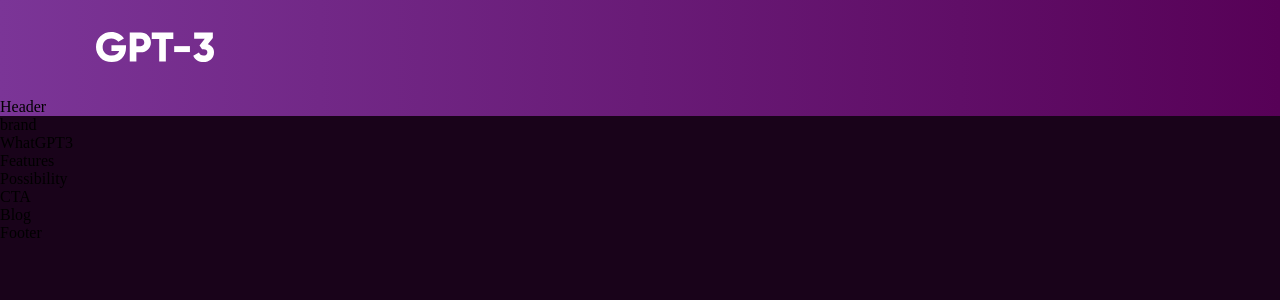
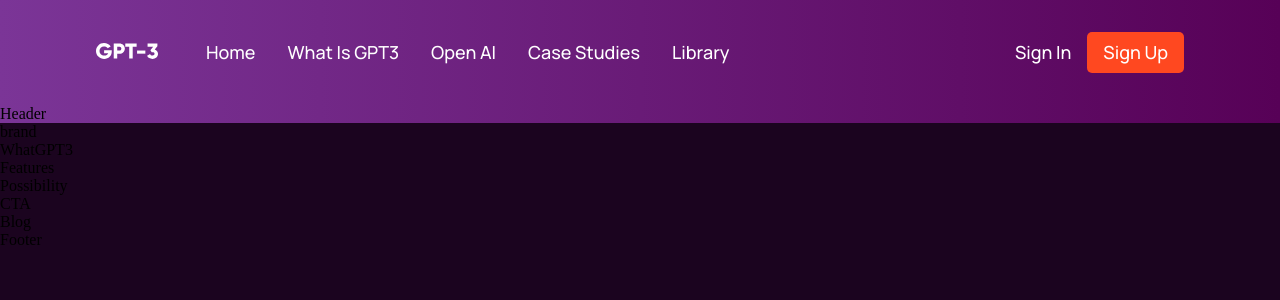
Before and after one commit to Saurabh-101/GPT3, a React (Create React App) app: page / in a window 1280 px wide. Shown: the top 300 px of the page. Built offline with nearby package versions, Linux system fonts and the light colour scheme.

Commit message:
Navbar done

```diff
--- a/package.json
+++ b/package.json
@@ -9,6 +9,7 @@
     "@testing-library/user-event": "^13.5.0",
     "react": "^19.1.0",
     "react-dom": "^19.1.0",
+    "react-icons": "^5.5.0",
     "react-scripts": "5.0.1",
     "web-vitals": "^2.1.4"
   },
--- a/src/components/navbar/Navbar.jsx
+++ b/src/components/navbar/Navbar.jsx
@@ -1,8 +1,18 @@
-import React from 'react'
-import {RiMenu3Line, RiCloseLin} from 'react-icons/ri';
+import React, { useState } from 'react'
+import {RiMenu3Line, RiCloseLine} from 'react-icons/ri';
 import logo from '../../assets/logo.svg'
 import './navbar.css'
-const navbar = () => {
+const Menu = () =>(
+  <>
+  <p><a href="#Home">Home</a></p>
+  <p><a href="#wgpt3">What is GPT3</a></p>
+  <p><a href="#possibility">Open AI</a></p>
+  <p><a href="#features">Case Studies</a></p>
+  <p><a href="#blog">Library</a></p>
+  </>
+)
+const Navbar = () => {
+  const [toggleMenu, setToggleMenu] = useState(false);
   return (
     <>
       <div className='gpt3__navbar'>
@@ -10,10 +20,37 @@
           <div className="gpt3__navbar-links_logo">
             <img src={logo} alt="Logo" />
           </div>
+          <div className='gpt3__navbar-links_container'>
+            <Menu/>
+          </div>
+
+        </div>
+        <div className='gpt3__navbar-sign'>
+          <p>Sign in</p>
+          <button>Sign Up</button>
+        </div>
+        <div className='gpt3__navbar-menu'>
+            {toggleMenu
+              ? <RiCloseLine color='#ffff' size={27} onClick={()=>{setToggleMenu(false)}}/> : <RiMenu3Line color='#ffff' size={27} onClick={()=>{setToggleMenu(true)}}/>
+            }
+            {
+              toggleMenu &&
+              (
+                <div className='gpt3__navbar-menu_container scale-up-center'>
+                  <div className='gpt3__navbar-menu_container-links'>
+                    <Menu />
+                    <div className='gpt3__navbar-menu_container-links-sign'>
+                    <p>Sign in</p>
+                    <button>Sign Up</button>
+                    </div>
+                  </div>
+                </div>
+              )
+            }
         </div>
       </div>
     </>
   )
 }
 
-export default navbar
+export default Navbar
--- a/src/components/navbar/navbar.css
+++ b/src/components/navbar/navbar.css
@@ -4,3 +4,121 @@
     align-items: center;
     padding: 2rem 6rem;
 }
+.gpt3__navbar-links{
+    flex: 1;
+    display: flex;
+    justify-content: flex-start;
+    align-items: center;
+}
+
+.gpt3__navbar-links_logo{
+    margin-right: 2rem;
+}
+
+.gpt3__navbar-links_logo img {
+    width: 62px;
+    height: 16px;
+}
+
+.gpt3__navbar-links_container{
+    display: flex;
+    flex-direction: row;
+}
+
+.gpt3__navbar-sign{
+    display: flex;
+    justify-content: flex-end;
+    align-items: center;
+}
+
+.gpt3__navbar-links_container p,
+.gpt3__navbar-sign p,
+.gpt3__navbar-menu_container p{
+    color: #ffff;
+    font-family: var(--font-family);
+    font-weight: 500;
+    font-size: 18px;
+    line-height: 25px;
+    text-transform: capitalize;
+    margin: 0 1rem;
+    cursor: pointer;
+}
+.gpt3__navbar-sign button,
+.gpt3__navbar-menu_container button{
+    padding: 0.5rem 1rem;
+    color: #ffff;
+    background: #ff4820;
+    font-family: var(--font-family);
+    font-weight: 500;
+    font-size: 18px;
+    line-height: 25px;
+    left: 1153px;
+    top: 55px;
+    border-radius: 5px;
+    border: none;
+    outline: none;
+    cursor: pointer;
+}
+
+.gpt3__navbar-menu{
+    margin-left: 1rem;
+    display: none;
+    position: relative;
+
+}
+.gpt3__navbar-menu svg{
+    cursor: pointer;
+}
+
+.gpt3__navbar-menu_container{
+    display: flex;
+    justify-content: flex-end;
+    align-items: flex-end;
+    flex-direction: column;
+    text-align: end;
+    background-color: var(--color-footer);
+    padding: 2rem;
+    position: absolute;
+    top: 40px;
+    right: 0;
+    margin-top: 1rem;
+    min-width: 210px;
+    border-radius: 5px;
+    box-shadow: 0 0 5 rgba(0,0,0,0.2);
+}
+
+.gpt3__navbar-menu_container p{
+    margin: 1rem 0;
+}
+
+.gpt3__navbar-menu_container-links-sign{
+    display: none;
+}
+
+@media screen and (max-width: 1050px) {
+    .gpt3__navbar-links_container{
+        display: none;
+    }
+    .gpt3__navbar-menu{
+        display: flex;
+    }
+}
+@media screen and (max-width: 700px) {
+    .gpt3__navbar{
+        padding: 2rem 4rem;
+    }
+}
+@media screen and (max-width: 550px) {
+    .gpt3__navbar{
+        padding: 2rem;
+    }
+    .gpt3__navbar-sign{
+        display: none;
+    }
+    .gpt3__navbar-menu_container{
+        top: 20px;
+    }
+    .gpt3__navbar-menu_container-links-sign{
+        display: block;
+    }
+}
--- a/src/index.css
+++ b/src/index.css
@@ -6,8 +6,8 @@
   --gradient-text: linear-gradient(89.97deg, #AE67FA 1.84%, #F49867 102.67%);
   --gradient-bar: linear-gradient(103.22deg, #AE67FA -13.86%, #F49867 99.55%);
 
-  --color-bg: #19031a;
-  --color-footer : #031B34;
+  --color-bg: #1b041f;
+  --color-footer : #2a0334;
   --color-blog: #042c54;
   --color-text: #81AFDD;
   --color-subtext: #FF8A71;
```
Also changed, not shown: 1 other file (tests, documents, lock files or other folders).
